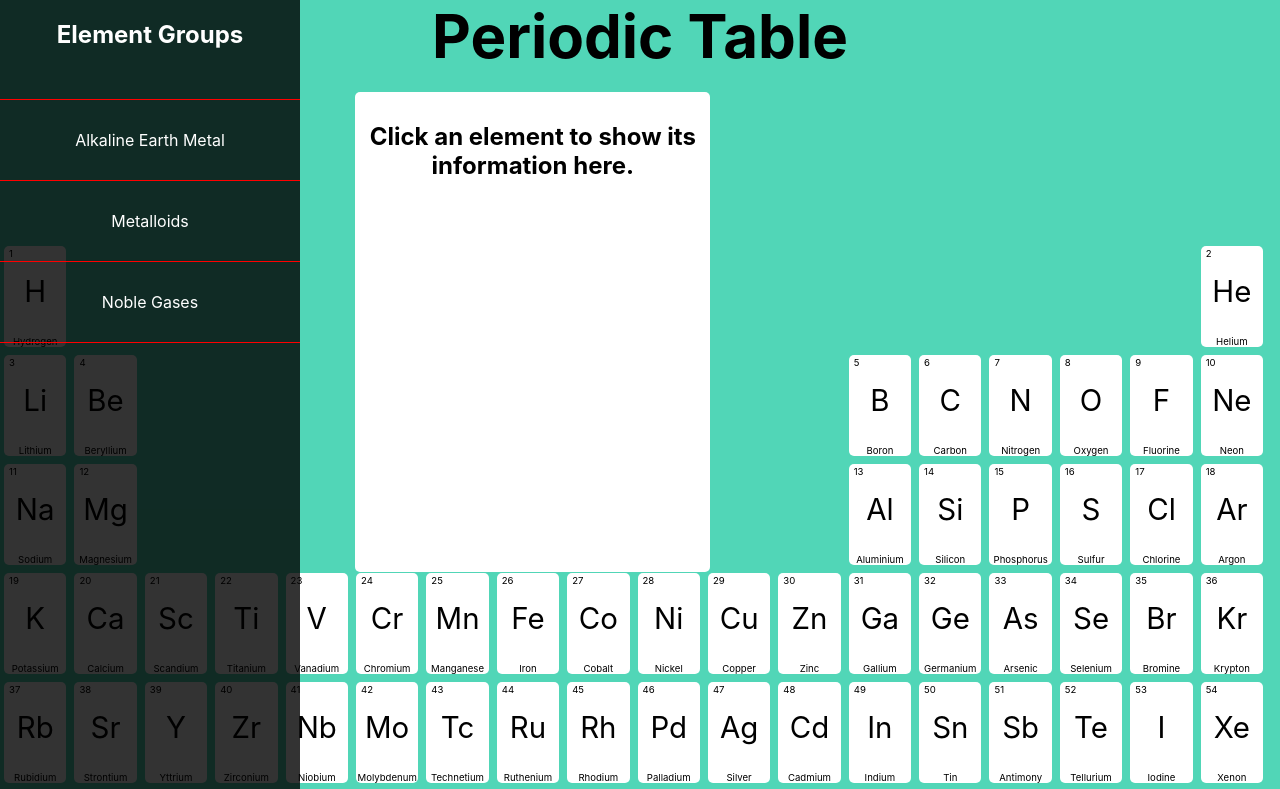
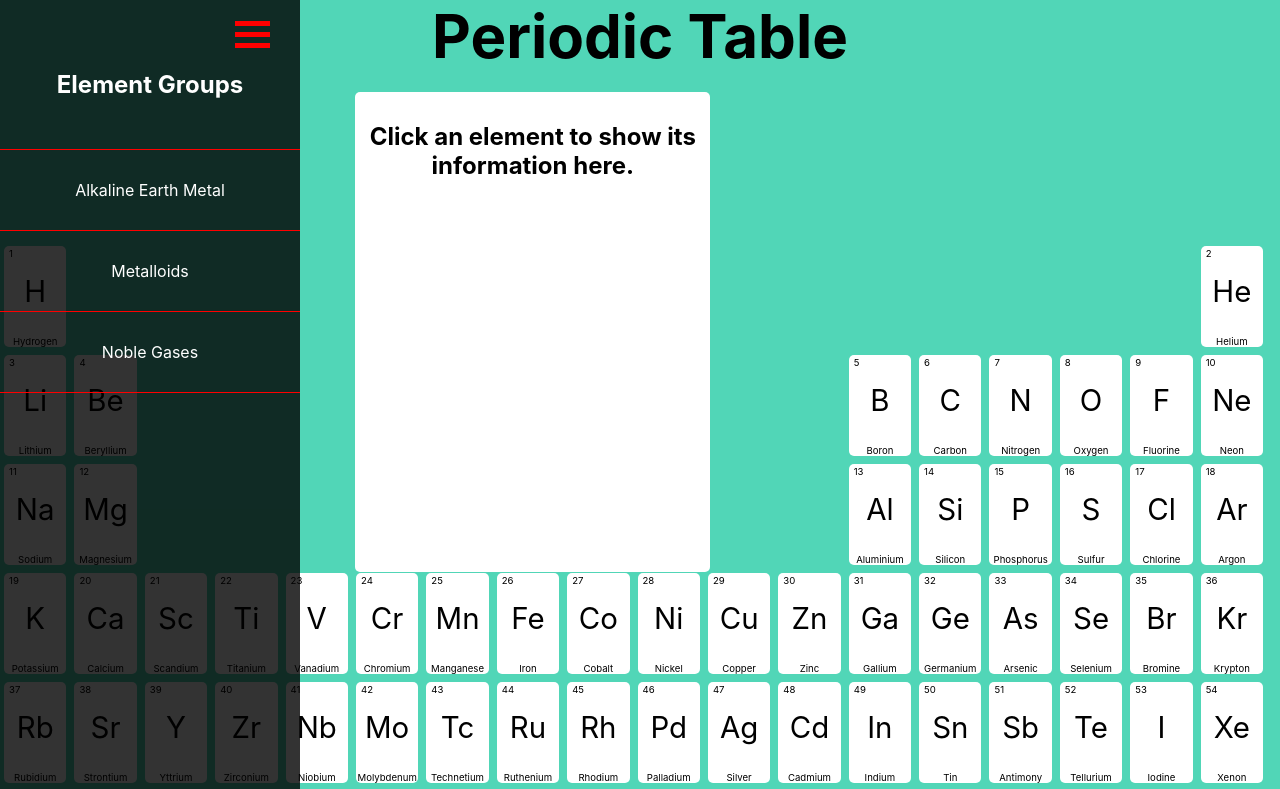
Before and after one commit to slewin419/periodic-table-react, a React (Create React App) app: page / in a window 1280 px wide. Shown: the top 789 px of the page. Built offline with nearby package versions, Linux system fonts and the light colour scheme.

Commit message:
WIP: adding element groups menu

```diff
--- a/src/App.scss
+++ b/src/App.scss
@@ -29,17 +29,38 @@
 #app-menu {
 
   .container {
+    position: relative;
     padding: 0 15px;
   }
 
-  h2 {
+  .title {
+    margin-bottom: 50px;
     text-align: center;
-    margin-bottom: 50px;
+  }
+
+  .menu-header {
+    position: relative;
+    min-height: 50px;
+  }
+
+  .toggle-icon {
+    position: absolute;
+    padding: 15px;
+    right: 0px;
+    cursor: pointer;
+
+    > div {
+        margin: 6px 0;
+        width: 35px;
+        height: 5px;
+        background: red;
+    }
   }
 
   .menu-list {
     list-style-type: none;
     padding-left: 0;
+    cursor: pointer;
 
     li {
       border-top: 1px solid red;
@@ -163,4 +184,14 @@
       }
     }
   }
+
+  .atom-info {
+     * {
+       margin: 5px 0;
+     }
+
+      .summary {
+        font-size: 14px;
+      }
+  }
 }
--- a/src/components/ElementDisplay.js
+++ b/src/components/ElementDisplay.js
@@ -22,7 +22,7 @@ class ElementDisplay extends React.Component {
                     <div className="atom-info">
                         <h4><a href={element.source}>{element.name}</a> ({element.phase + ', ' + element.category})</h4>
                         <h5><i>Discovered by: {element.discovered_by}</i></h5>
-                        <p>
+                        <p className="summary">
                             {element.summary}
                         </p>
                     </div>
--- a/src/components/ui/AppMenu.js
+++ b/src/components/ui/AppMenu.js
@@ -1,4 +1,5 @@
 import React from 'react';
+import Item from './Item';
 
 let appMenuStyle = {
     position: 'fixed',
@@ -22,10 +23,17 @@ class AppMenu extends React.Component {
         return (
             <div id="app-menu" style={appMenuStyle} onClick={e => this.selectGroup(e)}>
                 <div className="container">
-                    <h2>{title}</h2>
+                    <div class="menu-header">
+			<div className="toggle-icon">
+			    <div></div>
+			    <div></div>
+			    <div></div>
+			</div>
+                    </div>
+                    <h2 className="title">{title}</h2>
                     <ul className="menu-list">
                         {
-                            items.map((item, i) => { return <li key={i}>{item.props.children}</li>})
+                            items.map((item, i) => { return <Item key={i}>{item.props.children}</Item>})
                         }
                     </ul>
                 </div>
--- a/src/components/ui/Item.js
+++ b/src/components/ui/Item.js
@@ -2,9 +2,11 @@ import React from 'react';
 
 export default class Item extends React.Component {
 
+
     render(){
+        let text = this.props.children;
         return (
-            <li></li>
+            <li>{text}</li>
         )
     }
 }
```
